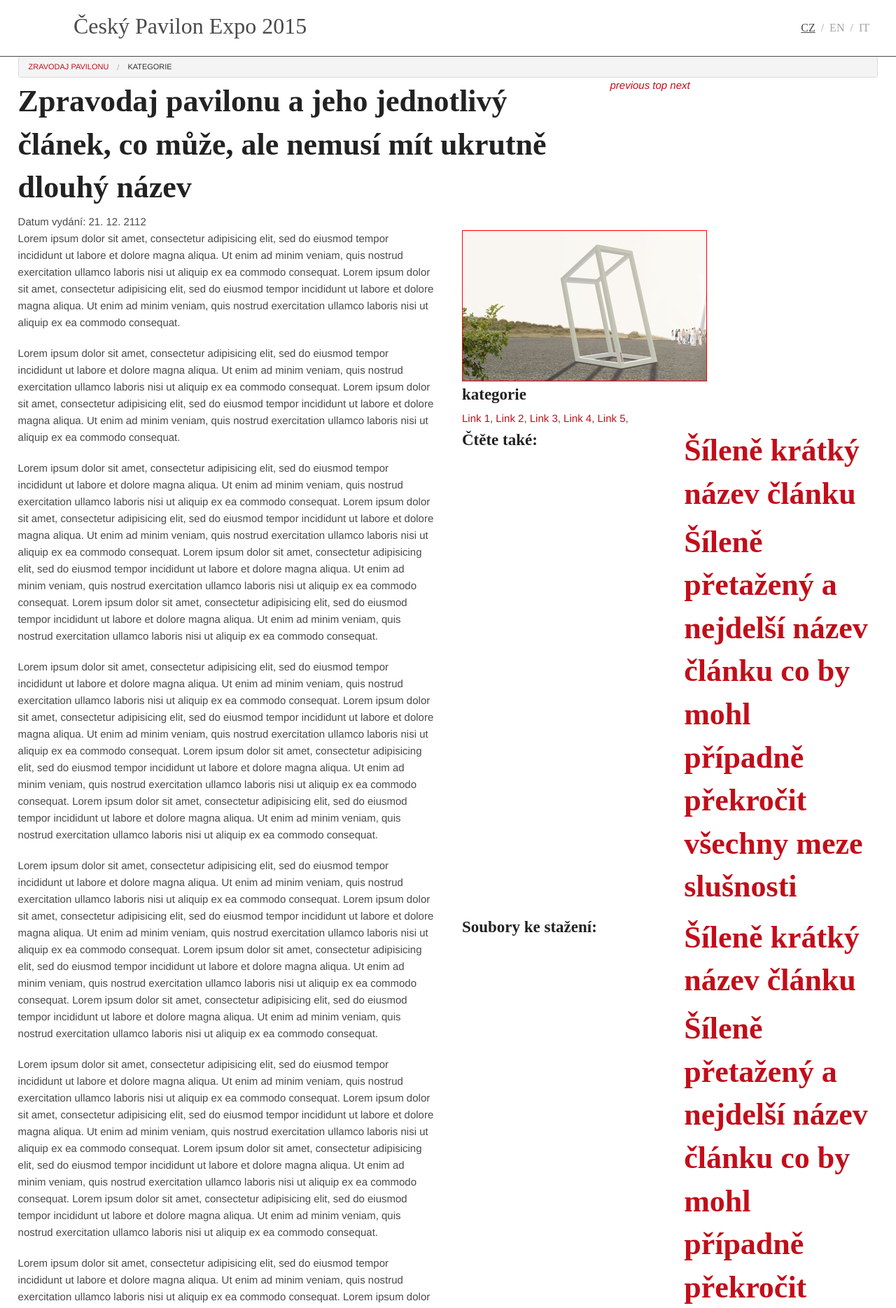
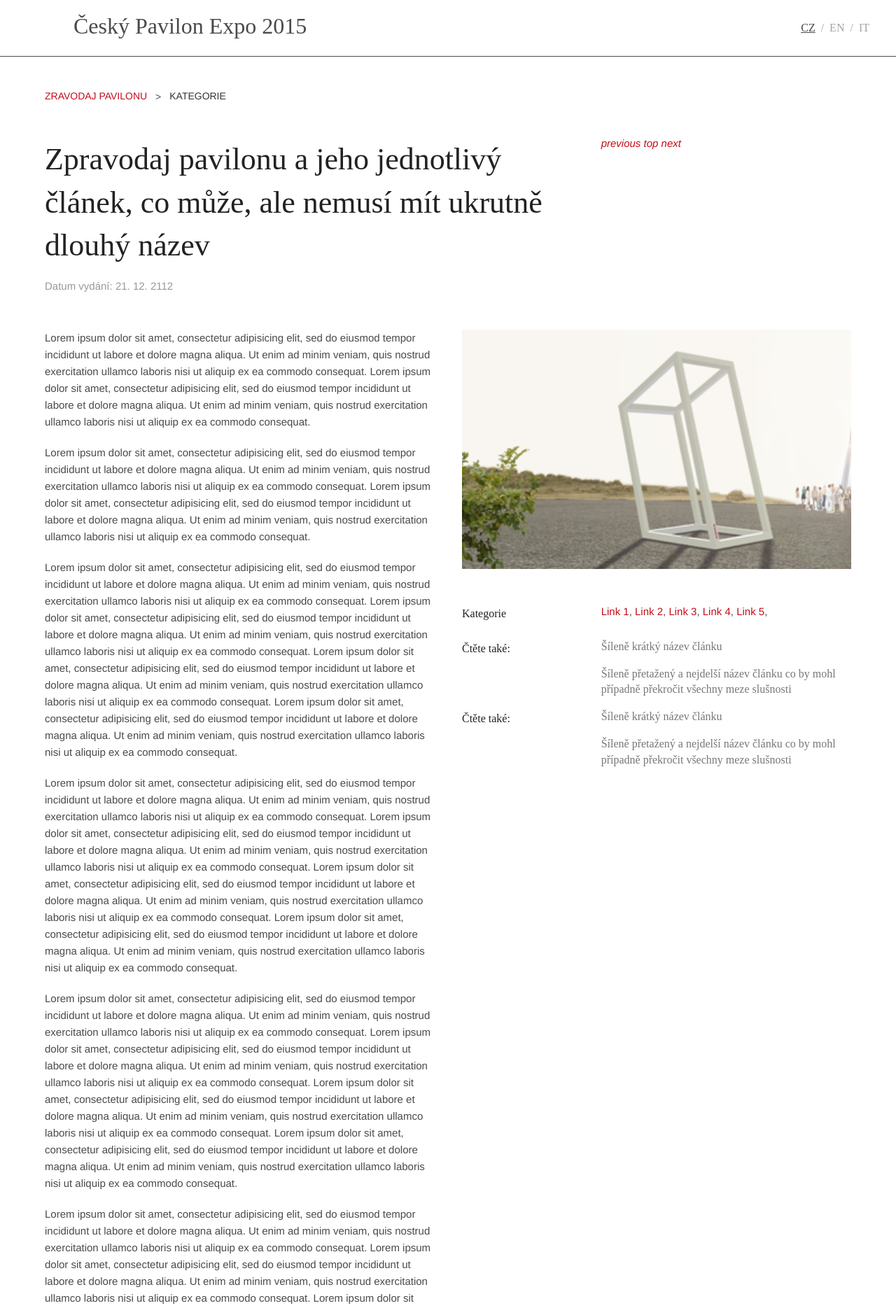
Before and after one commit to lexislav/amok-pe2014, a PHP site: page /single.php in a window 1280 px wide. Shown: the top 1869 px of the page at 70% size. Run offline with PHP 8.4, Linux system fonts and the light colour scheme; some libraries are stand-ins or nearby versions.

Commit message:
blog - detail base style

```diff
--- a/htdocs/css/style.css
+++ b/htdocs/css/style.css
@@ -1979,20 +1979,20 @@ select {
 
 .breadcrumbs {
   display: block;
-  padding: 0.6rem 0.93333rem 0.6rem;
+  padding: 0 0 0;
   overflow: hidden;
   margin-left: 0;
   list-style: none;
-  border-style: solid;
+  border-style: none;
   border-width: 1px;
-  background-color: #f4f4f4;
-  border-color: #dcdcdc;
-  border-radius: 3px; }
+  background-color: #fff;
+  border-color: #e6e6e6;
+  border-radius: 0; }
   .breadcrumbs > * {
     margin: 0;
     float: left;
-    font-size: 0.73333rem;
-    line-height: 0.73333rem;
+    font-size: 0.93333rem;
+    line-height: 0.93333rem;
     text-transform: uppercase;
     color: #c20e1a; }
     .breadcrumbs > *:hover a, .breadcrumbs > *:focus a {
@@ -2016,8 +2016,8 @@ select {
         color: #999999;
         cursor: default; }
     .breadcrumbs > *:before {
-      content: "/";
-      color: #AAAAAA;
+      content: ">";
+      color: #4A4A4A;
       margin: 0 0.8rem;
       position: relative;
       top: 1px; }
@@ -3748,9 +3748,6 @@ th.hide-for-touch {
 .m-nav .m-item .m-item--description p {
   font-weight: 600; }
 
-.l-page_single .m-story .m-item--image {
-  border: 1px solid red; }
-
 .ags-slider {
   width: 100%;
   height: 860px;
@@ -4143,7 +4140,7 @@ th.hide-for-touch {
 
 .l-page {
   padding-top: 80px; }
-  .l-page.l-page_home, .l-page.l-page_pavilon, .l-page.xl-page_blog {
+  .l-page.l-page_home, .l-page.l-page_pavilon, .l-page.l-page_blog {
     padding-top: 0; }
 
 .l-section {
@@ -4336,6 +4333,49 @@ a:hover .svg-button #button {
         color: white;
         text-decoration: underline; }
 
+.m-story .m-item--hed {
+  margin-bottom: 16.66667px;
+  font-weight: 400; }
+.m-story .m-item--meta {
+  color: #999;
+  margin-bottom: 50px; }
+.m-story .m-item--image {
+  position: relative;
+  width: 100%; }
+  .m-story .m-item--image > img {
+    width: 100%;
+    height: auto; }
+
+aside .m-story {
+  margin-top: 0 !important;
+  margin-bottom: 16.66667px; }
+  aside .m-story .m-item--hed {
+    font-family: "Purista";
+    font-weight: normal;
+    -webkit-font-smoothing: antialiased;
+    font-size: 1.2rem;
+    font-size: 1.06667rem;
+    font-weight: 400;
+    margin: 0; }
+    aside .m-story .m-item--hed a {
+      color: #777; }
+      aside .m-story .m-item--hed a:hover {
+        color: #c20e1a; }
+
+aside h2 {
+  font-family: "Purista";
+  font-weight: 100;
+  -webkit-font-smoothing: antialiased;
+  font-size: 2.66667rem;
+  font-size: 1.06667rem;
+  font-weight: 400; }
+
+.l-page_single .m-story {
+  margin-top: 50px; }
+
+.l-page_single .breadcrumbs {
+  margin-top: 50px; }
+
 .tmp-bigimage {
   background-color: darkgray;
   height: 600px; }
@@ -4361,7 +4401,7 @@ a:hover .svg-button #button {
 
 @media only screen {
   body .row {
-    width: 96%;
+    width: 90%;
     overflow: hidden; } }
 @media only screen and (min-width:1601px) {
   body .row {
--- a/htdocs/sass/_settings.scss
+++ b/htdocs/sass/_settings.scss
@@ -401,21 +401,21 @@ $large: $large-up;
 // $include-html-nav-classes: $include-html-classes;
 
 // We use this to set the background color for the breadcrumb container.
-// $crumb-bg: scale-color($secondary-color, $lightness: 55%);
+ $crumb-bg: #fff;
 
 // We use these to set the padding around the breadcrumbs.
-// $crumb-padding: rem-calc(9 14 9);
-// $crumb-side-padding: rem-calc(12);
+ $crumb-padding: rem-calc(0 0 0);
+ $crumb-side-padding: rem-calc(12);
 
 // We use these to control border styles.
 // $crumb-function-factor: -10%;
 // $crumb-border-size: 1px;
-// $crumb-border-style: solid;
-// $crumb-border-color: scale-color($crumb-bg, $lightness: $crumb-function-factor);
-// $crumb-radius: $global-radius;
+ $crumb-border-style: none;
+ //$crumb-border-color: none;
+ $crumb-radius: 0;
 
 // We use these to set various text styles for breadcrumbs.
-// $crumb-font-size: rem-calc(11);
+ $crumb-font-size: rem-calc(14);
 // $crumb-font-color: $primary-color;
 // $crumb-font-color-current: $oil;
 // $crumb-font-color-unavailable: $aluminum;
@@ -423,8 +423,8 @@ $large: $large-up;
 // $crumb-link-decor: underline;
 
 // We use these to control the slash between breadcrumbs
-// $crumb-slash-color: $base;
-// $crumb-slash: "/";
+ $crumb-slash-color: $koma;
+ $crumb-slash: ">";
 
 // 05. Buttons
 // - - - - - - - - - - - - - - - - - - - - - - - - -
--- a/htdocs/sass/modules/_module-navigation.scss
+++ b/htdocs/sass/modules/_module-navigation.scss
@@ -169,17 +169,3 @@
     }
 
 }
-
-
-//
-
-.l-page_single {
-    .m-story {
-
-        .m-item--image {
-            border: 1px solid red;
-        }
-
-    }
-
-}
--- a/htdocs/sass/style.scss
+++ b/htdocs/sass/style.scss
@@ -45,9 +45,10 @@ $navbar-height: 80px;
 
     &.l-page_home,
     &.l-page_pavilon,
-    &.xl-page_blog {
+    &.l-page_blog {
         padding-top: 0;
     }
+
 }
 
 .l-section {
@@ -157,9 +158,7 @@ a:hover {
         background-size: cover;
         background-position: 50% 50%;
 
-        img {
-            width: 100%;
-        }
+        img { width: 100%; }
     }
 
     .m-item--meta {
@@ -355,6 +354,65 @@ a:hover {
 
 //
 
+
+.m-story {
+
+    .m-item--hed {
+        margin-bottom: $base-spacing / 3;
+        font-weight: 400;
+    }
+
+    .m-item--meta {
+        color: #999;
+        margin-bottom: $base-spacing ;
+    }
+
+    .m-item--image {
+        position: relative;
+        width: 100%;
+        > img {
+            width: 100%;
+            height: auto;
+        }
+    }
+
+}
+
+aside .m-story {
+    margin-top: 0 !important;
+    margin-bottom: $base-spacing / 3;
+
+    .m-item--hed {
+        @include fnt-primary-body-m();
+        font-size: rem-calc(16);
+        font-weight: 400;
+        margin: 0;
+        a {
+            color: #777;
+            &:hover {
+                color: $color-koma-red;
+            }
+        }
+    }
+}
+
+aside h2 {
+    @include fnt-primary-headline();
+    font-size: rem-calc(16);
+    font-weight: 400;
+}
+
+
+.l-page_single .m-story {
+    margin-top: $base-spacing ;
+}
+//
+
+.l-page_single .breadcrumbs {
+    margin-top: $base-spacing;
+}
+
+
 //
 
 .tmp-bigimage {
@@ -387,7 +445,7 @@ a:hover {
 body {
     @media #{$small-up} {
         .row {
-            width: 96%;
+            width: 90%;
             overflow: hidden;
         }
     }
--- a/htdocs/single.php
+++ b/htdocs/single.php
@@ -3,26 +3,28 @@
 <?php include "templates/inc-topbar.php"; ?>
 
 <div class="row">
-    <article class="m-story">
 
     <div class="row">
         <div class="small-12 columns">
             <nav class="breadcrumbs">
-                    <a href="#">ZRAVODAJ PAVILONU</a>
+                <a href="blog.php">ZRAVODAJ PAVILONU</a>
                 <a class="current" href="#">KATEGORIE</a>
             </nav>
         </div>
     </div>
 
+    <article class="m-story">
+
         <div class="row">
-            <header class="small-8 columns">
+            <header class="large-8 columns">
                 <h1 class="m-item--hed">Zpravodaj pavilonu a jeho jednotlivý článek, co může, ale nemusí mít ukrutně dlouhý název</h1>
+
                 <div class="m-item--meta">
-                    Datum vydání: 21. 12. 2112
+                    <div class="m-item--date-published">Datum vydání: 21. 12. 2112</div>
                 </div>
             </header>
 
-            <nav class="small-4 columns">
+            <nav class="large-4 columns">
                 <a href=""><i>previous</i></a>
                 <a href=""><i>top</i></a>
                 <a href=""><i>next</i></a>
@@ -31,10 +33,9 @@
         </div>
 
         <div class="row">
-
-            <div class="large-6 columns visible-for-medium-down">
-                <div class="m-item--image">
-                    <img src="/assets/modul.png" alt="" />
+            <div class="visible-for-medium-down">
+                <div class="small-12 large-6 columns ">
+                    <div class="m-item--image"><img src="/assets/modul.png" alt="" /></div>
                 </div>
             </div>
 
@@ -69,18 +70,21 @@
                 <p>Lorem ipsum dolor sit amet, consectetur adipisicing elit, sed do eiusmod tempor incididunt ut labore et dolore magna aliqua. Ut enim ad minim veniam, quis nostrud exercitation ullamco laboris nisi ut aliquip ex ea commodo consequat. Lorem ipsum dolor sit amet, consectetur adipisicing elit, sed do eiusmod tempor incididunt ut labore et dolore magna aliqua. Ut enim ad minim veniam, quis nostrud exercitation ullamco laboris nisi ut aliquip ex ea commodo consequat.</p>
             </div>
 
-
-            <div class="large-6 columns visible-for-large-up">
-                <div class="m-item--image">
+            <div class="visible-for-large-up">
+                <div class="small-12 large-6  columns">
+                    <div class="m-item--image mgr-full">
                         <img src="/assets/modul.png" alt="" />
                     </div>
                 </div>
+            </div>
 
-            <aside class="large-6 large-offset-0 columns">
+            <aside class="small-12 large-6 columns">
 
                 <div class="row">
-                    <div class="small-12 columns">
-                        <h4>kategorie</h4>
+                    <div class="mgr-full">
+                        <h2 class="large-4 columns">Kategorie</h2>
+
+                        <div class="large-8 columns">
                             <a href="#">Link 1</a>,
                             <a href="#">Link 2</a>,
                             <a href="#">Link 3</a>,
@@ -88,20 +92,22 @@
                             <a href="#">Link 5</a>,
                         </div>
                     </div>
+                </div>
 
 
                 <div class="row">
-                    <h4 class="large-6 columns">Čtěte také:</h4>
+                    <div class="mgr-full">
+                        <h2 class="large-4 columns">Čtěte také:</h2>
 
-                    <div class="large-6 columns">
-                        <article>
+                        <div class="large-8 columns">
+                            <article class="m-story">
                                 <header>
                                     <h1 class="m-item--hed">
                                         <a href="" target="_blank" title="">Šíleně krátký název článku</a></h1>
                                 </header>
                             </article>
 
-                        <article>
+                            <article class="m-story">
                                 <header>
                                     <h1 class="m-item--hed">
                                         <a href="" target="_blank" title="">Šíleně přetažený a nejdelší název článku co by mohl případně překročit všechny meze slušnosti</a>
@@ -110,21 +116,22 @@
                             </article>
                         </div>
                     </div>
+                </div>
 
 
                 <div class="row">
-                    <h4 class="large-6 columns">Soubory ke stažení:</h4>
+                    <div class="mgr-full">
+                        <h2 class="large-4 columns">Čtěte také:</h2>
 
-                    <div class="large-6 columns">
-                        <article>
+                        <div class="large-8 columns">
+                            <article class="m-story">
                                 <header>
                                     <h1 class="m-item--hed">
-                                    <a href="" target="_blank" title="">Šíleně krátký název článku</a>
-                                </h1>
+                                        <a href="" target="_blank" title="">Šíleně krátký název článku</a></h1>
                                 </header>
                             </article>
 
-                        <article>
+                            <article class="m-story">
                                 <header>
                                     <h1 class="m-item--hed">
                                         <a href="" target="_blank" title="">Šíleně přetažený a nejdelší název článku co by mohl případně překročit všechny meze slušnosti</a>
@@ -133,13 +140,14 @@
                             </article>
                         </div>
                     </div>
+                </div>
 
             </aside>
         </div>
 
 
         <div class="row">
-            <div class="large-12 columns">
+            <div class="large-12 columns mgr-full">
                 <nav>
                     <a href=""><i>top</i></a>
                     <a href=""><i>previous</i></a>
@@ -148,6 +156,7 @@
             </div>
         </div>
 
+        <div class="mgr-full">
             <div class="row">
                 <?php
                 $totalImages = 16;
@@ -162,11 +171,14 @@
                     </div>
                 <?php } ?>
             </div>
+        </div>
 
+        <div class="mgr-full">
         <div class="row">
             <div class="small-12 columns">
                 <div class="flex-video widescreen vimeo">
                     <iframe src="http://player.vimeo.com/video/60122989" width="400" height="225" frameborder="0" webkitAllowFullScreen mozallowfullscreen allowFullScreen></iframe>
+                </div>
             </div>
         </div>
         </div>
```
Also changed, not shown: 1 other file. Lines whose indentation alone changed are shown as unchanged.
